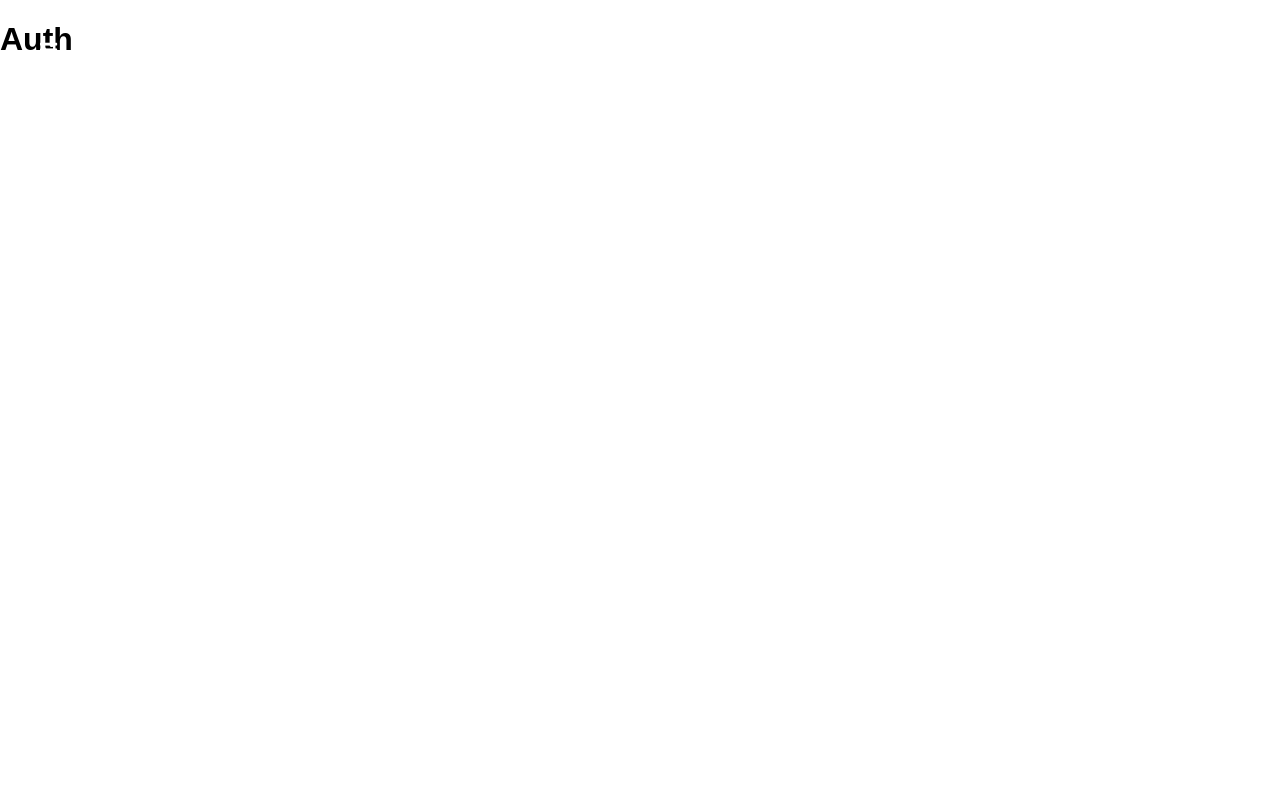
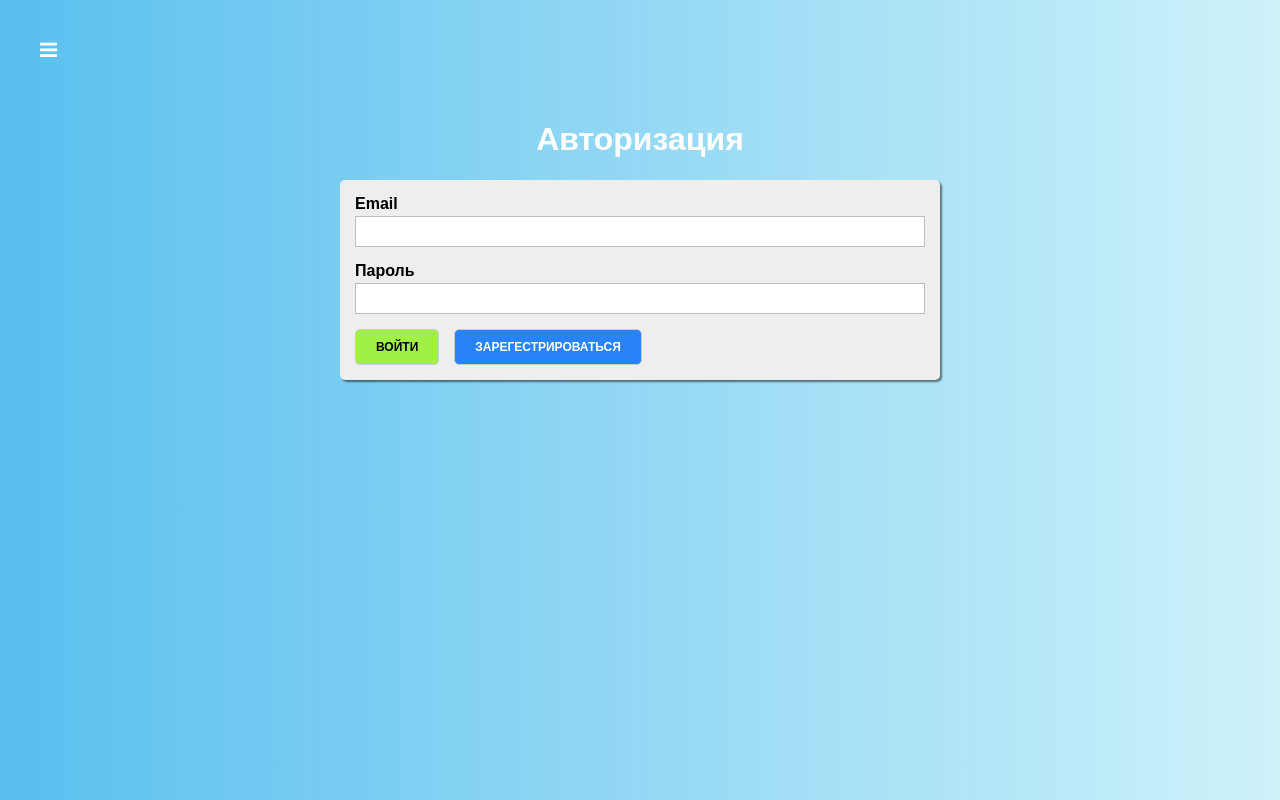
Before and after one commit to kolun4ik/react-quiz, a React (Create React App) app: page /auth in a window 1280 px wide. Built offline with nearby package versions, Linux system fonts and the light colour scheme.

Commit message:
Добавлена форма авторизации, в которой отдельные компоненты Input

```diff
--- /dev/null
+++ b/src/components/UI/Input/Input.js
@@ -0,0 +1,35 @@
+import React from 'react';
+import classes from './Input.module.css';
+
+function isInvalid({valid, touched, shouldValidate}) {
+    return !valid && shouldValidate && touched
+}
+
+const Input = props => {
+    const inputType = props.type || 'text';
+    const cls = [classes.Input];
+    const htmlFor = `${inputType}-${Math.random()}`;
+
+    if (isInvalid(props)) {
+        cls.push(classes.invalid)
+    }
+
+    return (
+        <div className={cls.join(' ')}>
+            <label htmlFor={htmlFor}>{props.label}</label>
+            <input
+                type={inputType}
+                id={htmlFor}
+                value={props.value}
+                onChange={props.onChange}
+            />
+            {
+                isInvalid(props)
+                ? <span>{props.errorMessage || 'Введите верное значение'}</span> : null
+            }
+
+        </div>
+    );
+};
+
+export default  Input;
--- /dev/null
+++ b/src/components/UI/Input/Input.module.css
@@ -0,0 +1,31 @@
+.Input {
+    margin-bottom: 15px;
+}
+
+.Input label {
+   margin-bottom: 3px;
+    display: block;
+    padding: 0;
+    font-weight: bold;
+}
+
+.Input input {
+    display: block;
+    box-sizing: border-box;
+    border: 1px solid #bebebe;
+    padding: 7px;
+    margin: 0 0 5px;
+    width: 100%;
+    outline: none;
+    transition: all 300ms ease-in-out;
+}
+
+.Input span {
+    color: #f01f30;
+    font-size: 12px;
+    font-weight: bold;
+}
+
+.Input.invalid label {
+    color: #f01f30;
+}
--- a/src/containers/Auth/Auth.js
+++ b/src/containers/Auth/Auth.js
@@ -1,10 +1,48 @@
 import React, {Component} from 'react';
+import classes from './Auth.module.css';
+import Button from '../../components/UI/Button/Button';
+import Input from "../../components/UI/Input/Input";
 
 export default class Auth extends Component {
+    loginHandler = () => {
+
+    };
+
+    registerHandler = () => {
+
+    };
+
+    submitHandler = event => {
+        event.preventDefault();
+    };
+
     render() {
         return (
-            <div>
-                <h1>Auth</h1>
+            <div className={classes.Auth}>
+                <div>
+                    <h1>Авторизация</h1>
+                    <form onSubmit={this.submitHandler} className={classes.AuthForm}>
+                       <Input
+                        label="Email"
+                       />
+                       <Input
+                        label="Пароль"
+                        errorMessage="Test"
+                       />
+                        <Button
+                            type="success"
+                            onClick={this.loginHandler}
+                        >
+                            Войти
+                        </Button>
+                        <Button
+                            type="primary"
+                            onClick={this.registerHandler}
+                        >
+                            Зарегестрироваться
+                        </Button>
+                    </form>
+                </div>
             </div>
         );
     }
--- /dev/null
+++ b/src/containers/Auth/Auth.module.css
@@ -0,0 +1,26 @@
+.Auth {
+    display: flex;
+    justify-content: center;
+    flex-grow: 1;
+    padding-top: 100px;
+    width: 100%;
+    background: linear-gradient(270deg, #cef2fa 0%, #59bfef 100%);
+}
+
+.Auth > div {
+    width: 100%;
+    max-width: 600px;
+    padding: 0 20px
+}
+
+.Auth h1 {
+    color: #ffffff;
+    text-align: center;
+}
+
+.AuthForm {
+    background: #eee;
+    box-shadow: 2px 2px 2px rgba(0, 0 , 0, .5);
+    padding: 15px;
+    border-radius: 5px;
+}
```
